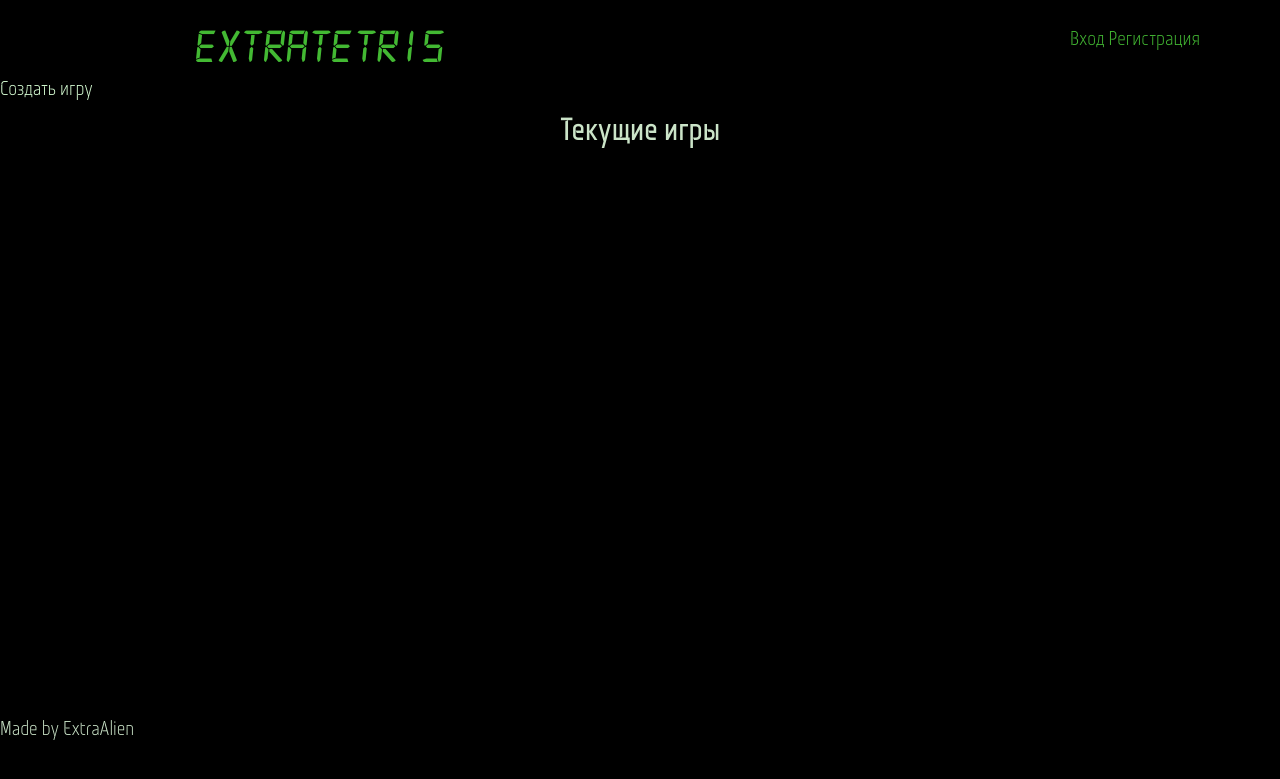
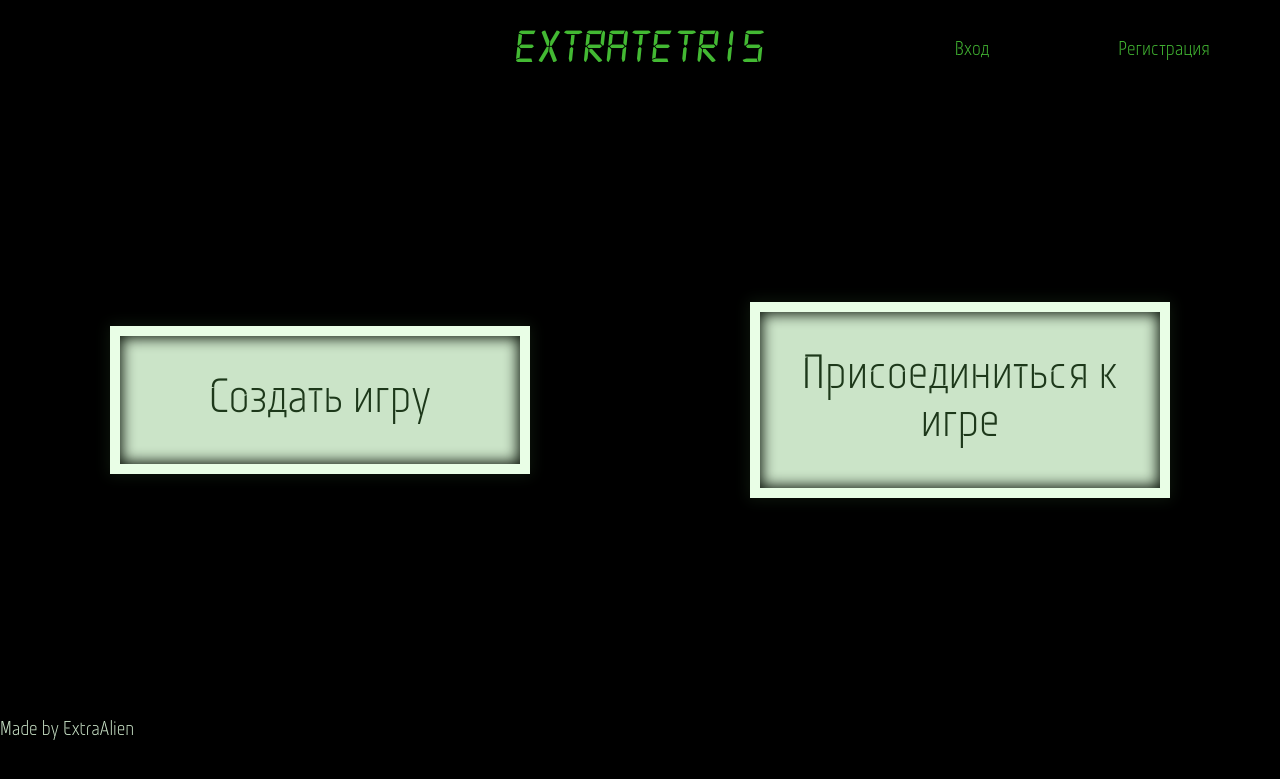
Before and after one commit to ExtraALIEN/extratetris, a Django app: page / in a window 1280 px wide. Shown: the top 779 px of the page. Run offline with Django 3.2, Linux system fonts and the light colour scheme; data that the repository does not hold is empty.

Commit message:
Add lobby page

```diff
--- a/static/css/style.css
+++ b/static/css/style.css
@@ -164,28 +164,63 @@ body > header, body > footer {
 }
 
 body > header{
-  display:flex;
-  flex-direction: row;
-  justify-content: space-between;
-  align-items: center;
-}
-
-header .home{
-  padding: 0 10vh;
-  flex-grow: 1;
-  flex-basis:25%;
+  position: relative;
+  text-align: center;
 }
 
 header .login{
-  padding: 0 10vh;
-  flex-basis:25%;
+  position:absolute;
+  top : 50%;
+  right: 0;
+  width: 30%;
+  padding-right: 20px;
+  display: flex;
+  flex-direction: row;
+  flex-wrap: nowrap;
+  justify-content: center;
+}
+
+header .login > a {
+  display: block;
+  padding: 0 10px;
   flex-grow: 1;
-  text-align: right;
+  flex-basis: 10%;
 }
 
 body > main {
   flex-basis: 80vh;
   flex-grow: 1;
+}
+
+
+.index{
+  display:flex;
+  height: 100%;
+  flex-direction:row;
+  flex-wrap: nowrap;
+  justify-content: space-around;
+  align-items: center;
+
+}
+
+.index > a{
+  display:block;
+  flex-basis: 25%;
+  width: 25%;
+  font-size: 3rem;
+  font-family: 'Monitorca';
+  border: 10px solid #e9fee6;
+  background-color: #cbe4c8;
+  color: #1d381a;
+  text-align: center;
+  box-shadow: 0 0 14px 2px #0d160c, inset 0 0 14px 2px #0d160c;
+  transition: .7s;
+  padding: 5vh;
+}
+
+.index > a:hover{
+  background-color: #000000;
+  animation: glow .7s infinite alternate ease-in-out;
 }
 
 
--- a/tetris/web/templates/web/base_main.html
+++ b/tetris/web/templates/web/base_main.html
@@ -9,7 +9,6 @@
   <body>
     <header>
       <div class='home'>
-
         <a class='flick' href="/"> <h1>ExtraTetris</h1> </a>
       </div>
       <!-- <nav></nav> -->
--- a/tetris/web/templates/web/index.html
+++ b/tetris/web/templates/web/index.html
@@ -10,25 +10,17 @@
   <a class='flick' href='/login/'>Вход</a>
   <a class='flick' href='/signup/'>Регистрация</a>
 {% else %}
-  Добро пожаловать, {{user}}
-  <a class='flick' href={{profile_url}}>Профиль</a>
+  <a class='flick' href={{profile_url}}>{{user}}</a>
   <a class='flick' href='/logout/'>Выход</a>
 {% endif %}
 </div>
 {% endblock %}
 
 {% block lobby %}
-  <a href='/create-game/'>Создать игру</a>
-  <h2>Текущие игры</h2>
-  <ul>
-    {% for room in rooms %}
-      <li>
-        Тип игры:<b>{{room.type}}</b>
-        Игроков: {{room.count_players}}
-        <a class='flick' href={{room.get_url}}>Подойти</a>
-      </li>
-    {% endfor %}
-  </ul>
+  <div class='index'>
+    <a class='flick' href='/create-game/'>Создать игру</a>
+    <a class='flick' href='/lobby/'>Присоединиться к игре</a>
+  </div>
 {% endblock %}
 
 {% block scripts %}
--- a/tetris/web/urls.py
+++ b/tetris/web/urls.py
@@ -7,6 +7,7 @@ urlpatterns = [
     path('signup/', views.signup),
     path('login/', views.login),
     path('logout/', views.logout),
+    path('lobby/', views.lobby),
     path('create-game/', views.create_game),
     path('room/<int:room_number>/', views.enter_room),
     path('room/<int:room_number>/delete/', views.delete_room),
--- a/tetris/web/views.py
+++ b/tetris/web/views.py
@@ -10,7 +10,7 @@ from web.models import TetrisRoom, Player
 
 def index(request):
 
-    rooms = TetrisRoom.objects.all()
+
     guest_mode = True
     us = ''
     profile_url = ''
@@ -19,9 +19,13 @@ def index(request):
         us = request.user.username
         profile_url = request.user.get_url()
     return render(request, 'web/index.html', {'guest_mode': guest_mode,
-                                              'rooms': rooms,
                                               'user': us,
                                               'profile_url': profile_url})
+
+def lobby(request):
+    rooms = TetrisRoom.objects.all()
+    return render(request, 'web/lobby.html', {'rooms': rooms,
+                                              })
 
 
 def signup(request):
```
Also changed, not shown: tetris/web/templates/web/lobby.html (added, +14 -0 lines).
